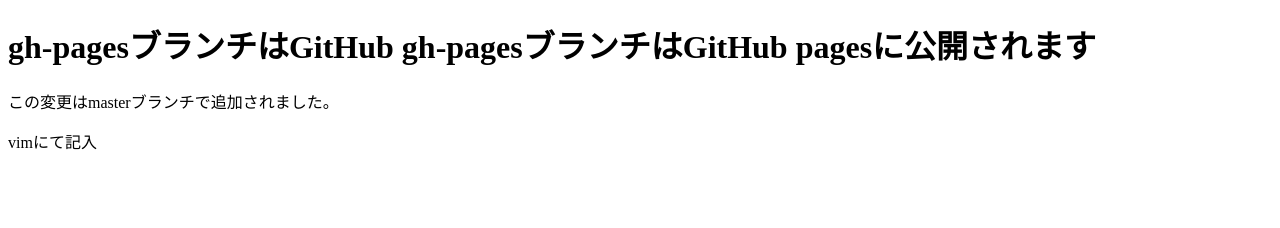
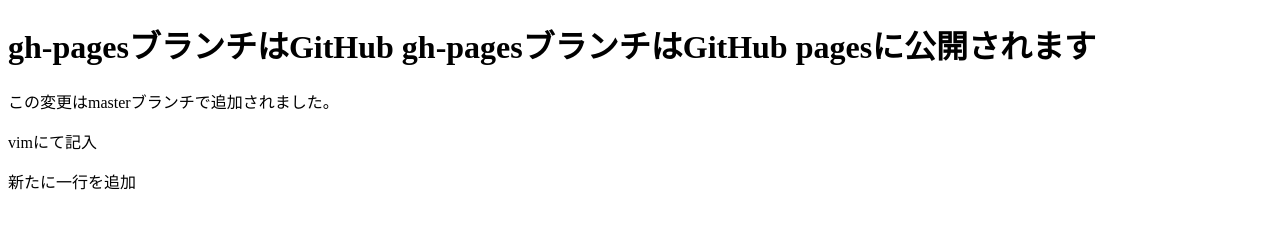
Before and after one commit to kou285/git-study, a plain HTML site: page index.html in a window 1280 px wide. Drawn offline with Linux system fonts and the light colour scheme.

Commit message:
新たに一段落を追加

```diff
--- a/index.html
+++ b/index.html
@@ -10,5 +10,6 @@
     <h1>gh-pagesブランチはGitHub gh-pagesブランチはGitHub pagesに公開されます</h1>
     <p>この変更はmasterブランチで追加されました。</p>
     <p>vimにて記入</p>
+    <p>新たに一行を追加</p>
 </body>
 </html>
```
